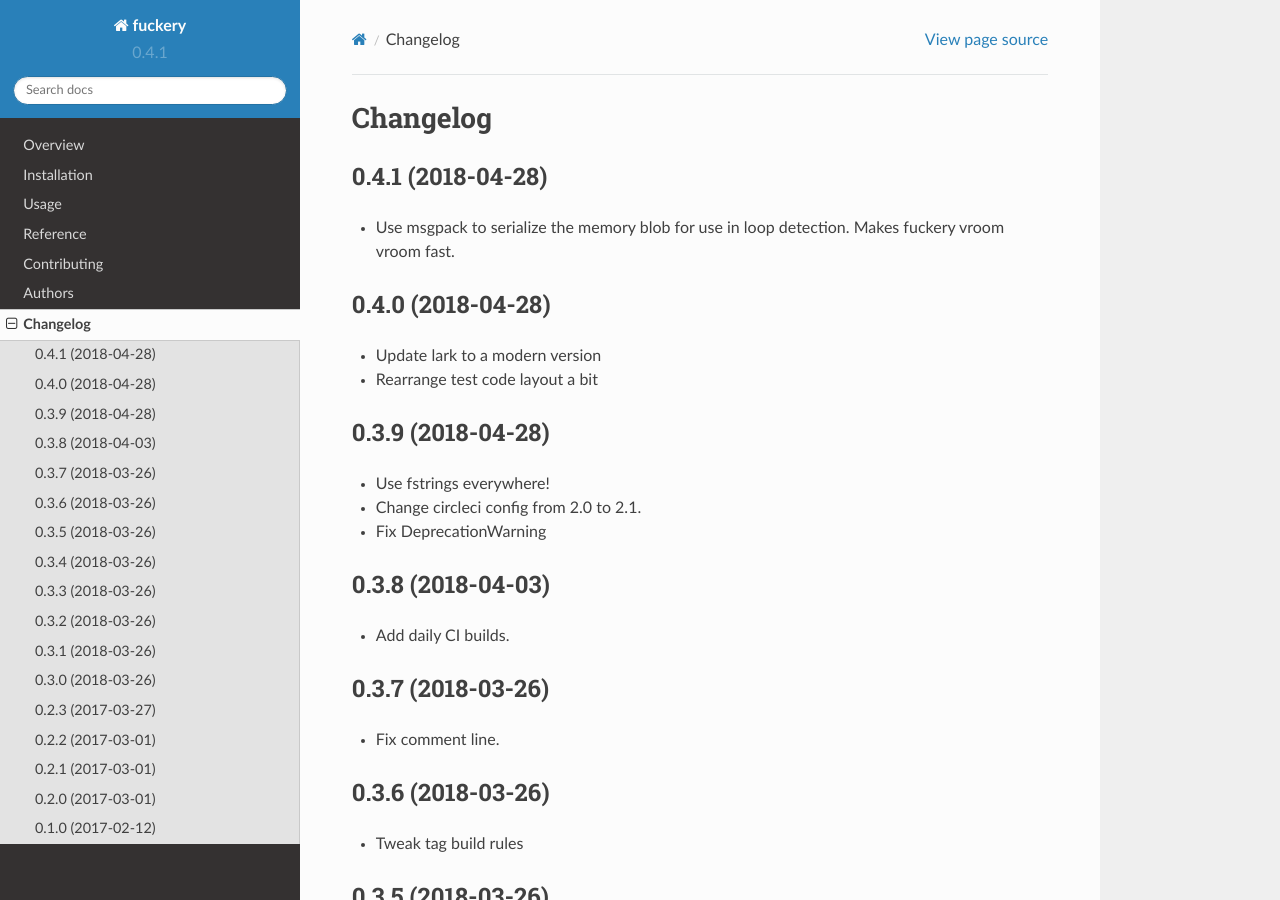
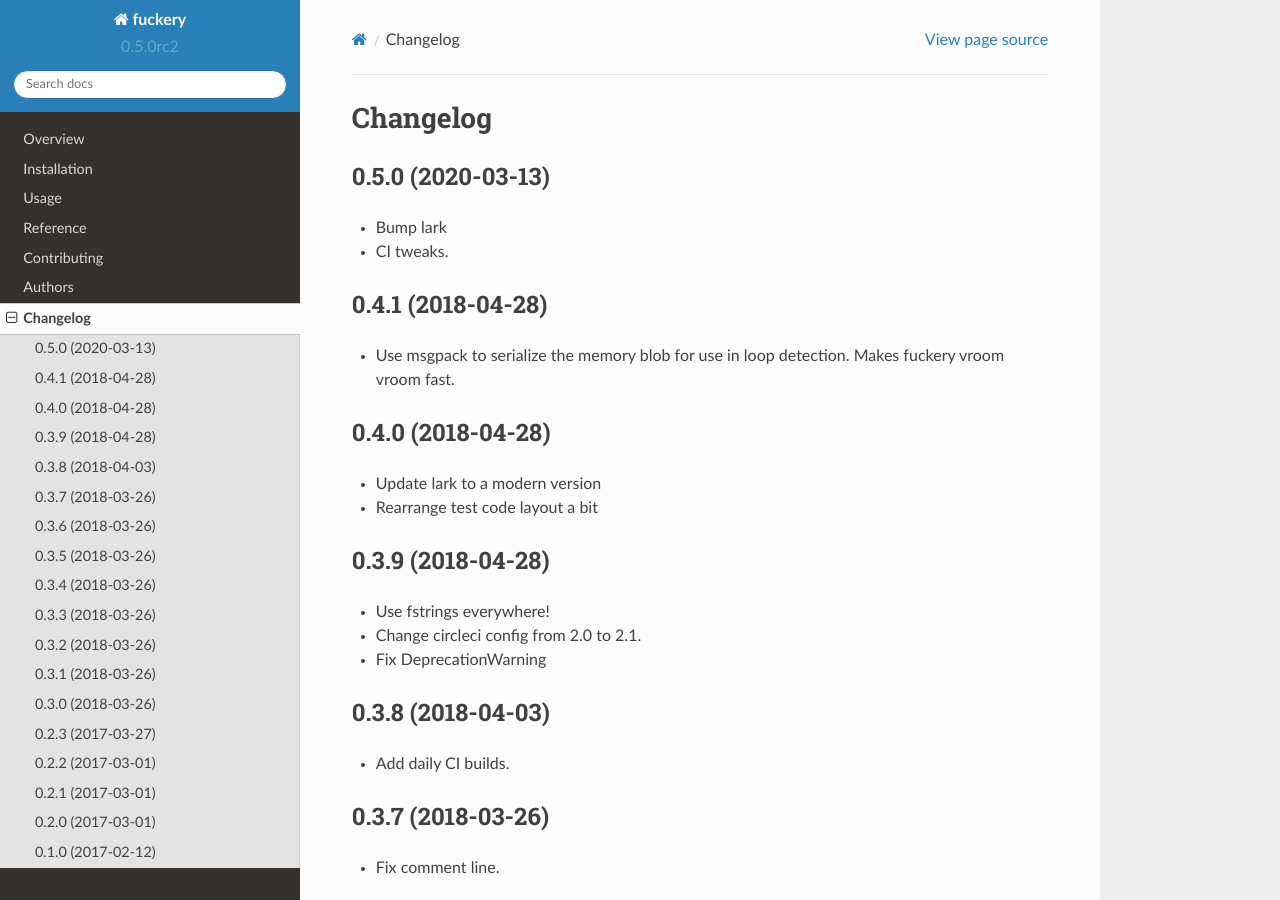
Before and after one commit to williamgibb/pyFuckery, a Sphinx documentation site: the page built from docs/changelog.rst, in a window 1280 px wide and 900 px high. Built offline with Sphinx 7.4.7 and the Read the Docs theme 2.0.0, drawn with Linux system fonts in a browser that asks for light colours.

Commit message:
Fix version refs to 0.5.0rc2

```diff
--- a/CHANGELOG.rst
+++ b/CHANGELOG.rst
@@ -1,6 +1,12 @@
 
 Changelog
 =========
+
+
+0.5.0 (2020-03-13)
+----------------------------------------
+* Bump lark
+* CI tweaks.
 
 0.4.1 (2018-04-28)
 ----------------------------------------
--- a/README.rst
+++ b/README.rst
@@ -45,9 +45,9 @@ Overview
     :alt: PyPI Package latest release
     :target: https://pypi.python.org/pypi/fuckery
 
-.. |commits-since| image:: https://img.shields.io/github/commits-since/williamgibb/pyFuckery/v0.4.1.svg
+.. |commits-since| image:: https://img.shields.io/github/commits-since/williamgibb/pyFuckery/v0.5.0rc2.svg
     :alt: Commits since latest release
-    :target: https://github.com/williamgibb/pyFuckery/compare/v0.4.1...master
+    :target: https://github.com/williamgibb/pyFuckery/compare/v0.5.0rc2...master
 
 .. |wheel| image:: https://img.shields.io/pypi/wheel/fuckery.svg
     :alt: PyPI Wheel
--- a/docs/conf.py
+++ b/docs/conf.py
@@ -26,7 +26,7 @@ project = 'fuckery'
 year = '2017'
 author = 'William Gibb'
 copyright = f'{year}, {author}'
-version = release = '0.4.1'
+version = release = '0.5.0rc2'
 
 pygments_style = 'trac'
 templates_path = ['.']
--- a/setup.py
+++ b/setup.py
@@ -18,7 +18,7 @@ from setuptools import setup
 from setuptools.command.install import install
 
 
-VERSION = '0.4.1'
+VERSION = '0.5.0rc2'
 
 def read(*names, **kwargs):
     return io.open(
--- a/src/fuckery/__init__.py
+++ b/src/fuckery/__init__.py
@@ -4,5 +4,5 @@ from fuckery import memory
 from fuckery import parser
 from fuckery import vm
 
-__version__ = "0.4.1"
+__version__ = "0.5.0rc2"
 __all__ = ['constants', 'exc', 'memory', 'parser', 'vm']
```
Also changed, not shown: .bumpversion.cfg.
